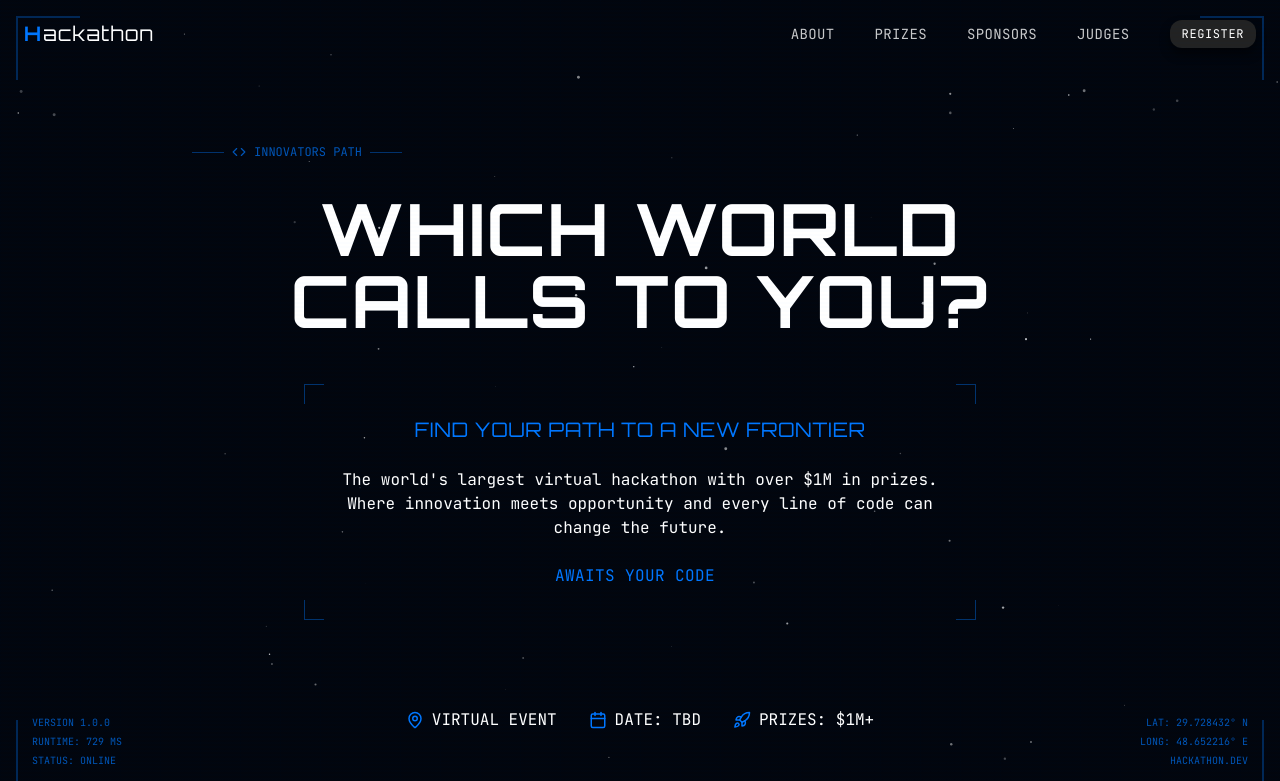
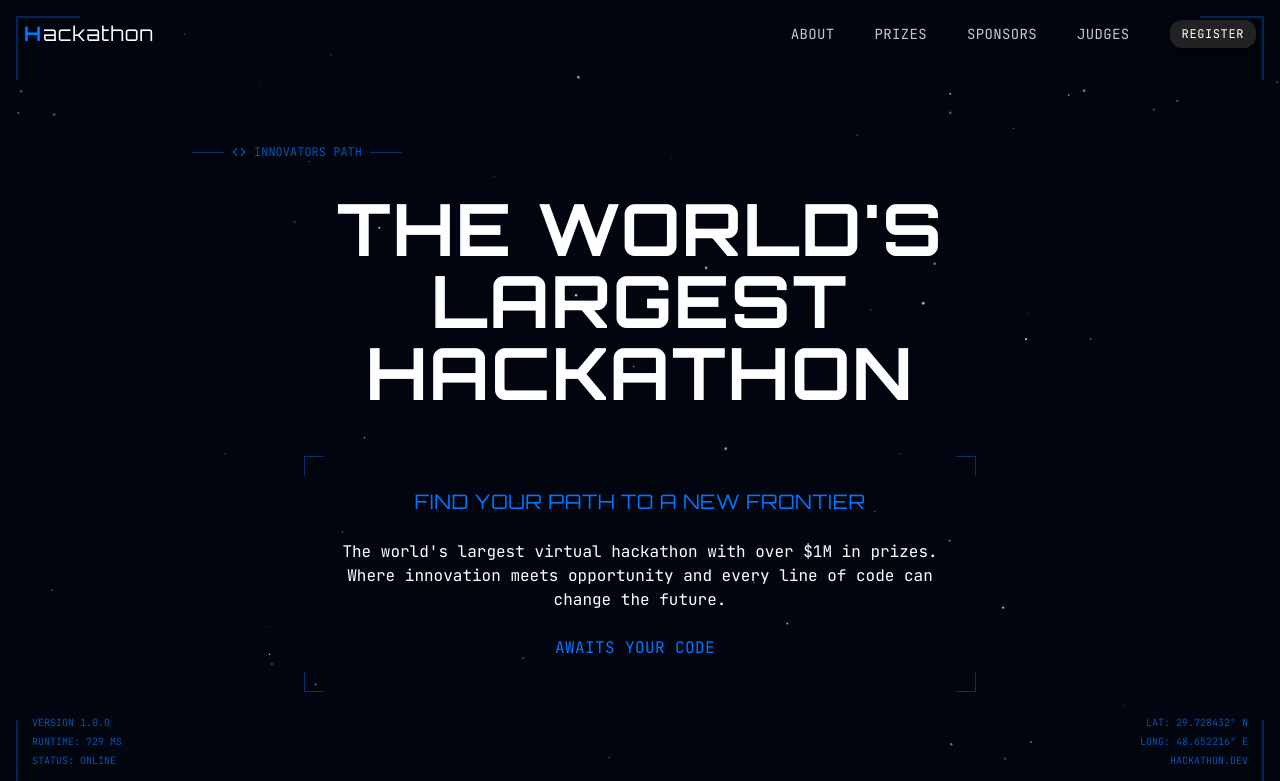
Before and after one commit to 3dblur/3dblurs, a React (Vite) app: page / in a window 1280 px wide. Shown: the top 781 px of the page. Built offline with nearby package versions, Linux system fonts and the light colour scheme; a web font is replaced by a local one.

Commit message:
Update hero section text
Updates the hero section text to "The World's Largest Hackathon".

```diff
--- a/src/components/HeroSection.tsx
+++ b/src/components/HeroSection.tsx
@@ -57,10 +57,10 @@ const HeroSection: React.FC = () => {
 
           <div className="mb-6 animate-on-scroll opacity-0 translate-y-10 transition-all duration-700 delay-200">
             <h1 className="text-3xl md:text-5xl lg:text-7xl font-bold leading-tight tracking-wide text-white">
-              WHICH WORLD
+              THE WORLD'S LARGEST
             </h1>
             <h1 className="text-3xl md:text-5xl lg:text-7xl font-bold mb-4 leading-tight tracking-wide text-white">
-              CALLS TO YOU?
+              HACKATHON
             </h1>
           </div>
 
@@ -101,7 +101,6 @@ const HeroSection: React.FC = () => {
             </Button>
           </div>
 
-          {/* Enhanced Stats Panel */}
           <div className="mt-28 mb-10 glass-panel p-8 max-w-4xl mx-auto animate-on-scroll opacity-0 translate-y-10 transition-all duration-700 delay-600 border border-[#0077FF]/20">
             <h3 className="text-xl font-cinzel text-white mb-8 tracking-wider">HACKATHON METRICS</h3>
             <div className="grid grid-cols-2 md:grid-cols-4 gap-8">
@@ -140,7 +139,6 @@ const HeroSection: React.FC = () => {
                 className="w-full h-full object-cover"
               />
 
-              {/* Radar scanning effect */}
               <div className="absolute inset-0 border-2 border-[#0077FF]/20 rounded-full"></div>
               <div className="absolute inset-0 flex items-center justify-center">
                 <div className="w-3/4 h-3/4 border border-[#0077FF]/40 rounded-full animate-pulse-slow"></div>
@@ -153,7 +151,6 @@ const HeroSection: React.FC = () => {
               </div>
             </div>
 
-            {/* Data points around the globe */}
             <div className="absolute top-1/4 -left-2 text-[8px] font-mono text-[#0077FF]/70">DATA POINT A</div>
             <div className="absolute bottom-1/4 -right-2 text-[8px] font-mono text-[#0077FF]/70">DATA POINT B</div>
             <div className="absolute top-0 left-1/2 transform -translate-x-1/2 text-[8px] font-mono text-[#0077FF]/70">ORIGIN POINT</div>
@@ -161,7 +158,6 @@ const HeroSection: React.FC = () => {
         </div>
       </div>
 
-      {/* Repositioned scroll indicator - moved lower and center-aligned */}
       <div className="absolute bottom-4 left-1/2 transform -translate-x-1/2 animate-bounce z-10">
         <a href="#about" className="flex flex-col items-center text-[#0077FF]/60 hover:text-[#0077FF] transition-colors duration-200">
           <span className="text-sm mb-2 font-mono">SCROLL</span>
```
